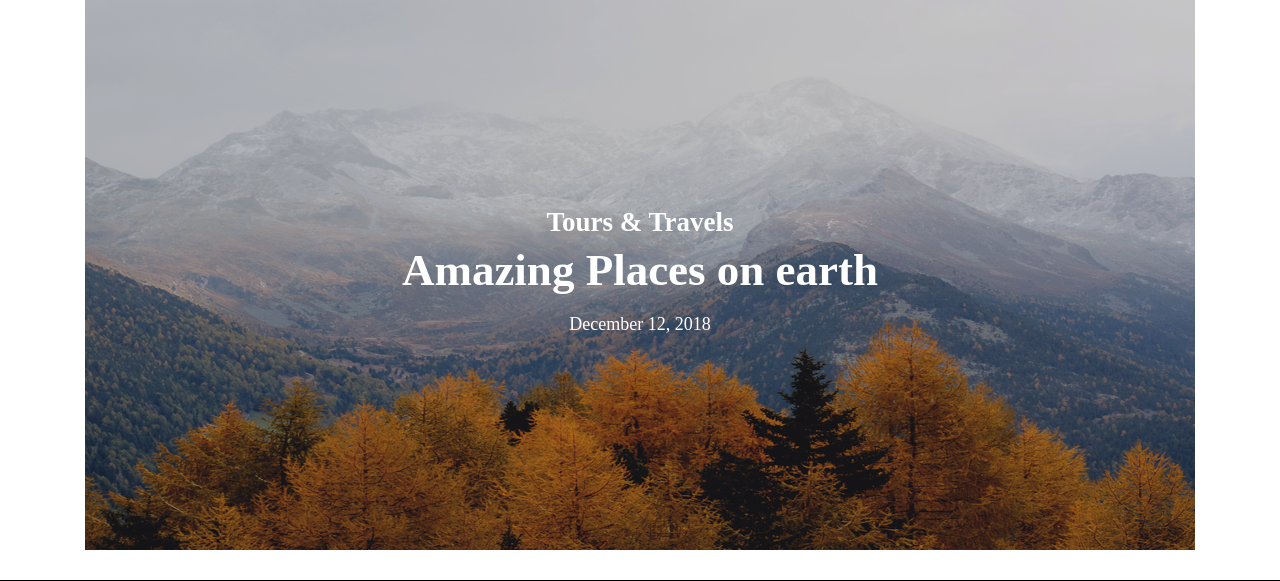
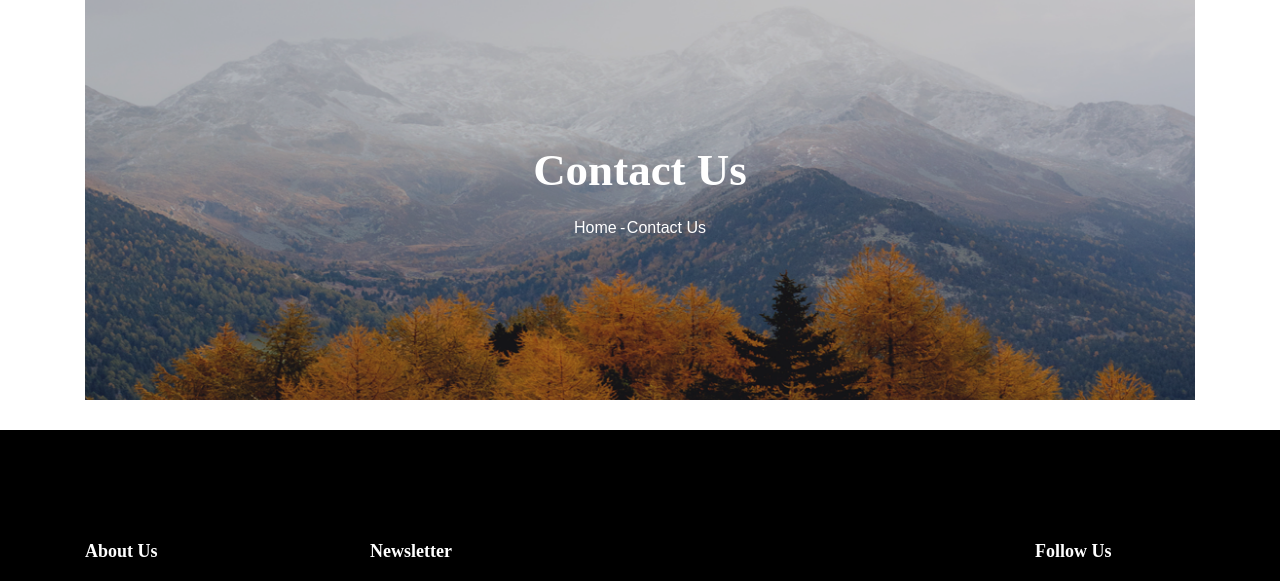
Before and after one commit to AlBan52/Blog_Repair, a Django app: template templates/contact.html in a window 1280 px wide. Shown: the part 84-665 px from the top of the page. Run offline with Django 3.2, Linux system fonts and the light colour scheme; the template is opened without the code that fills it, so the values that code supplies are empty; some libraries are stand-ins or nearby versions.

Commit message:
Delete 'Hero Banner' from templates

```diff
--- a/templates/blog-base.html
+++ b/templates/blog-base.html
@@ -42,20 +42,6 @@
           </header>
           <!--================Header Menu Area =================-->
 
-
-            <!--================Hero Banner start =================-->
-            <section class="mb-30px">
-              <div class="container">
-                <div class="hero-banner">
-                  <div class="hero-banner__content">
-                    <h3>Tours &amp; Travels</h3>
-                    <h1>Amazing Places on earth</h1>
-                    <h4>December 12, 2018</h4>
-                  </div>
-                </div>
-              </div>
-            </section>
-            <!--================Hero Banner end =================-->
 
         {% block content %}
         {% endblock %}
--- a/templates/contact.html
+++ b/templates/contact.html
@@ -1,7 +1,26 @@
 {% extends 'blog-base.html' %}
 
   {% block content %}
+
+  <!--================ Hero sm banner start =================-->
+  <section class="mb-30px">
+    <div class="container">
+      <div class="hero-banner hero-banner--sm">
+        <div class="hero-banner__content">
+          <h1>Contact Us</h1>
+          <nav aria-label="breadcrumb" class="banner-breadcrumb">
+            <ol class="breadcrumb">
+              <li class="breadcrumb-item"><a href="#">Home</a></li>
+              <li class="breadcrumb-item active" aria-current="page">Contact Us</li>
+            </ol>
+          </nav>
+        </div>
+      </div>
+    </div>
+  </section>
+  <!--================ Hero sm banner end =================-->
+
     <h1>{{html_map|safe}}</h1>
-    </body>
-    </html>
+<!--     </body>
+    </html> -->
   {% endblock %}
```
Also changed, not shown: templates/blog-details.html (+17 -0 lines), templates/index.html (+14 -1 lines).
